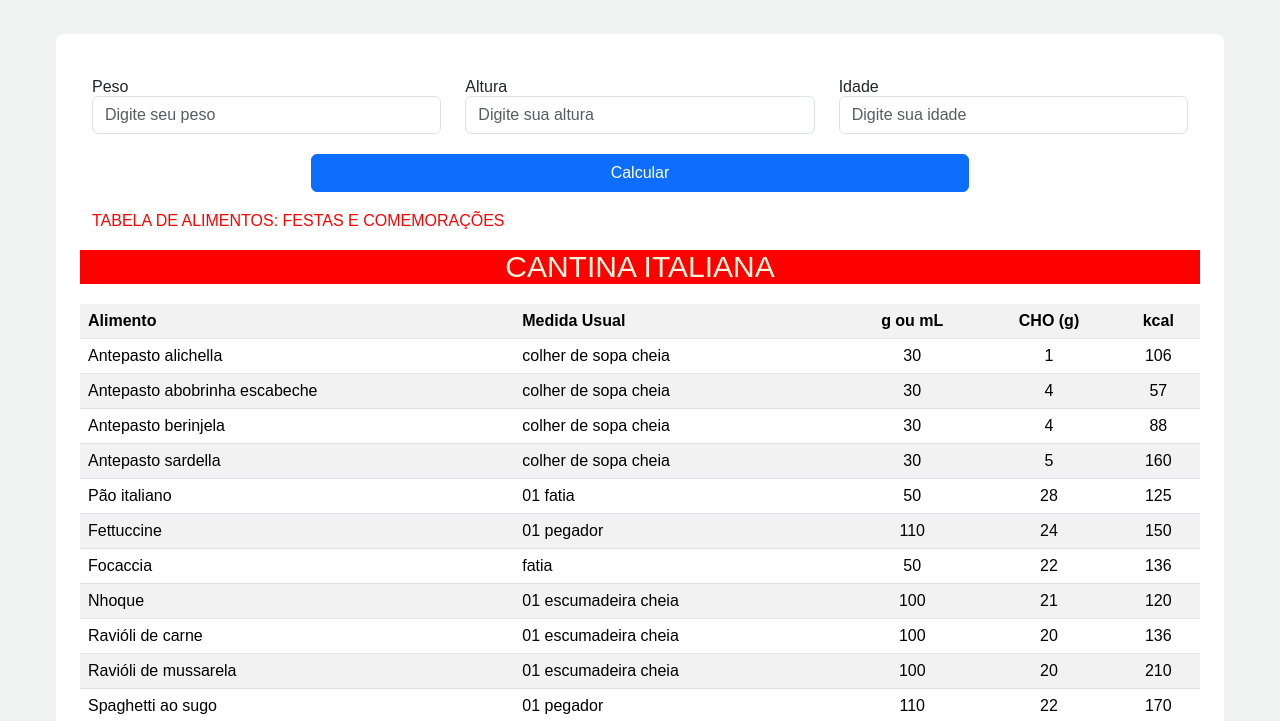
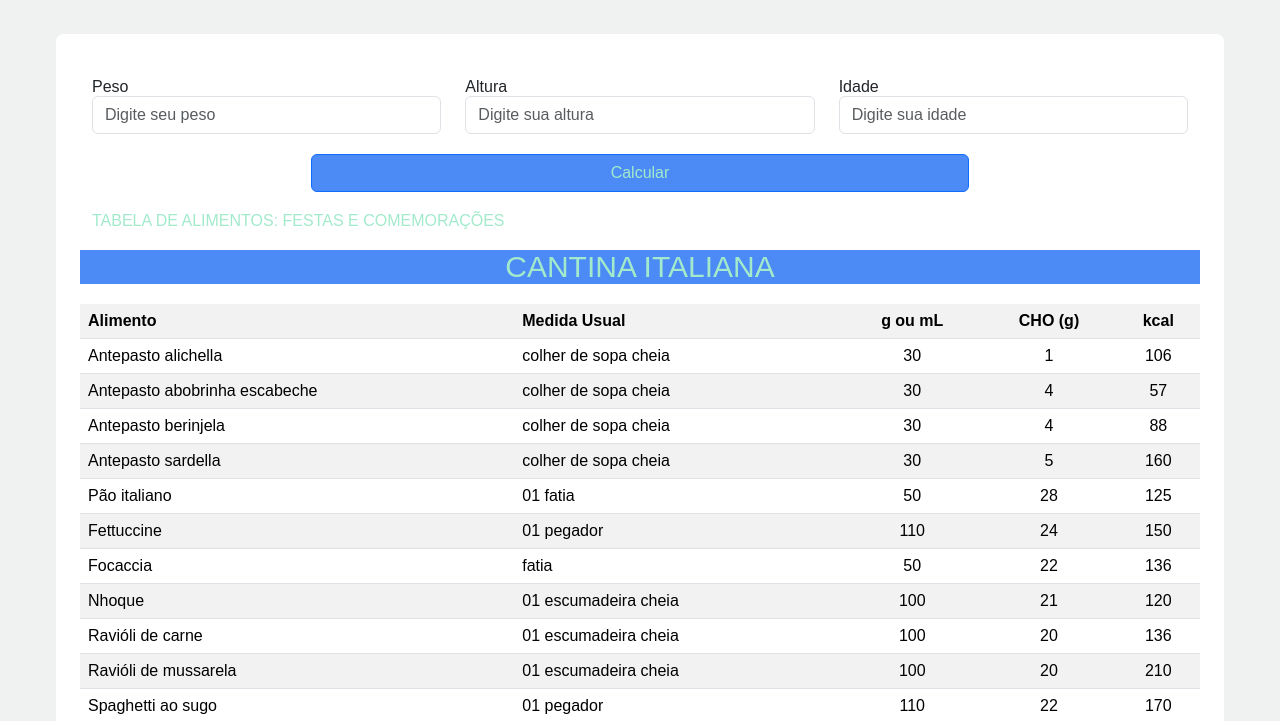
Before and after one commit to ICEI-PUC-Minas-PCO-SI/pco-si-2023-2-p1-tiaw-t1-g4-mellitus, a plain HTML site: page src/pages/calculo_glicemia.html in a window 1280 px wide. Shown: the part 78-799 px from the top of the page. Drawn offline with nearby package versions, Linux system fonts and the light colour scheme; a script that the page names is missing.

Commit message:
correção paleta de cores

```diff
--- a/src/pages/styleCG.css
+++ b/src/pages/styleCG.css
@@ -1,20 +1,30 @@
+/* Paleta
+#6038C0
+#A2EACB
+#F8C600
+#4C8BF5
+#BDB2FF
+*/
+
 .row{
     padding-top: 20px;
 }
 
 #calculo {
     width: 60%;
+    background-color: #4C8BF5;
+    color: #A2EACB;
 }
 
 #cabecalho_alimentos {
-    color: red;
+    color: #A2EACB;
 }
 
 .cantina {
-    color: beige;
+    color: #A2EACB;
 }
 
 .cantina_col {
     font-size: 30px;
-    background-color: red;
+    background-color: #4C8BF5;
 }
```
